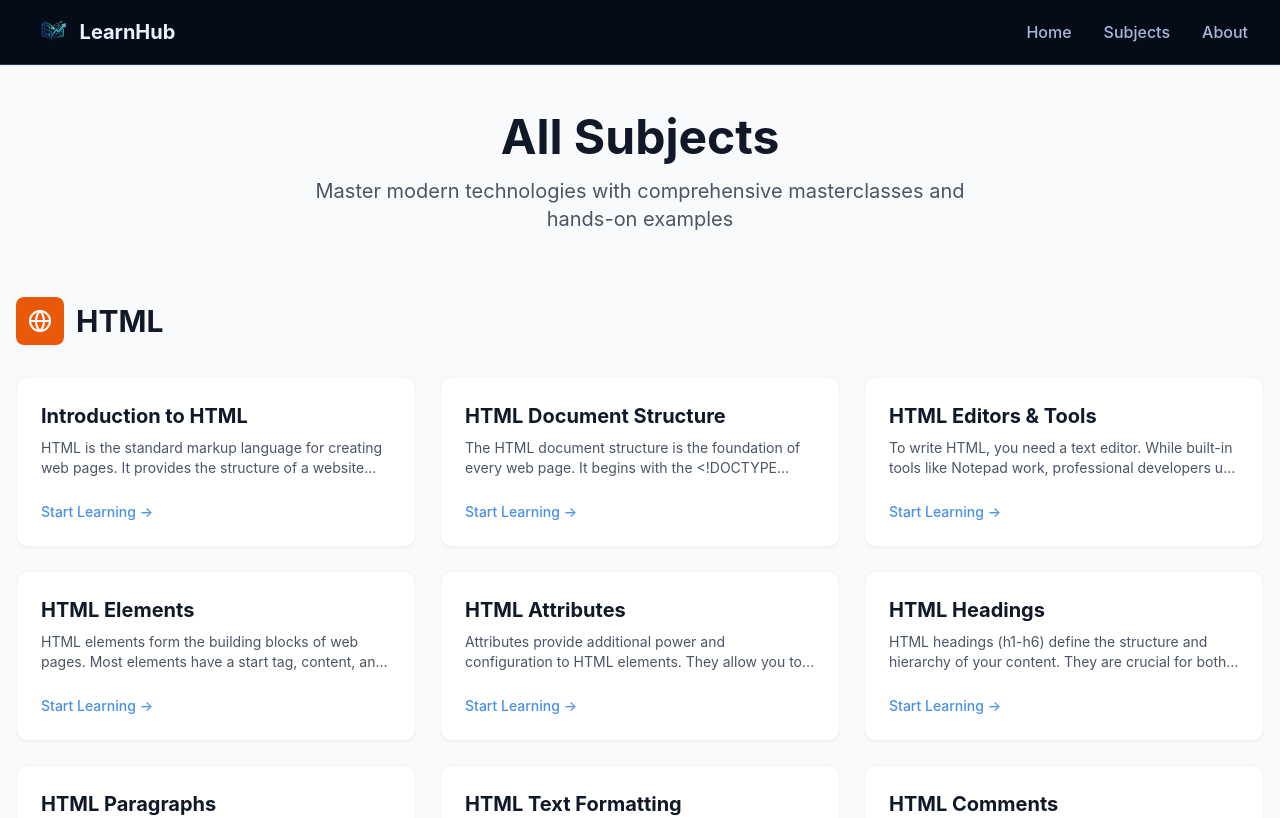
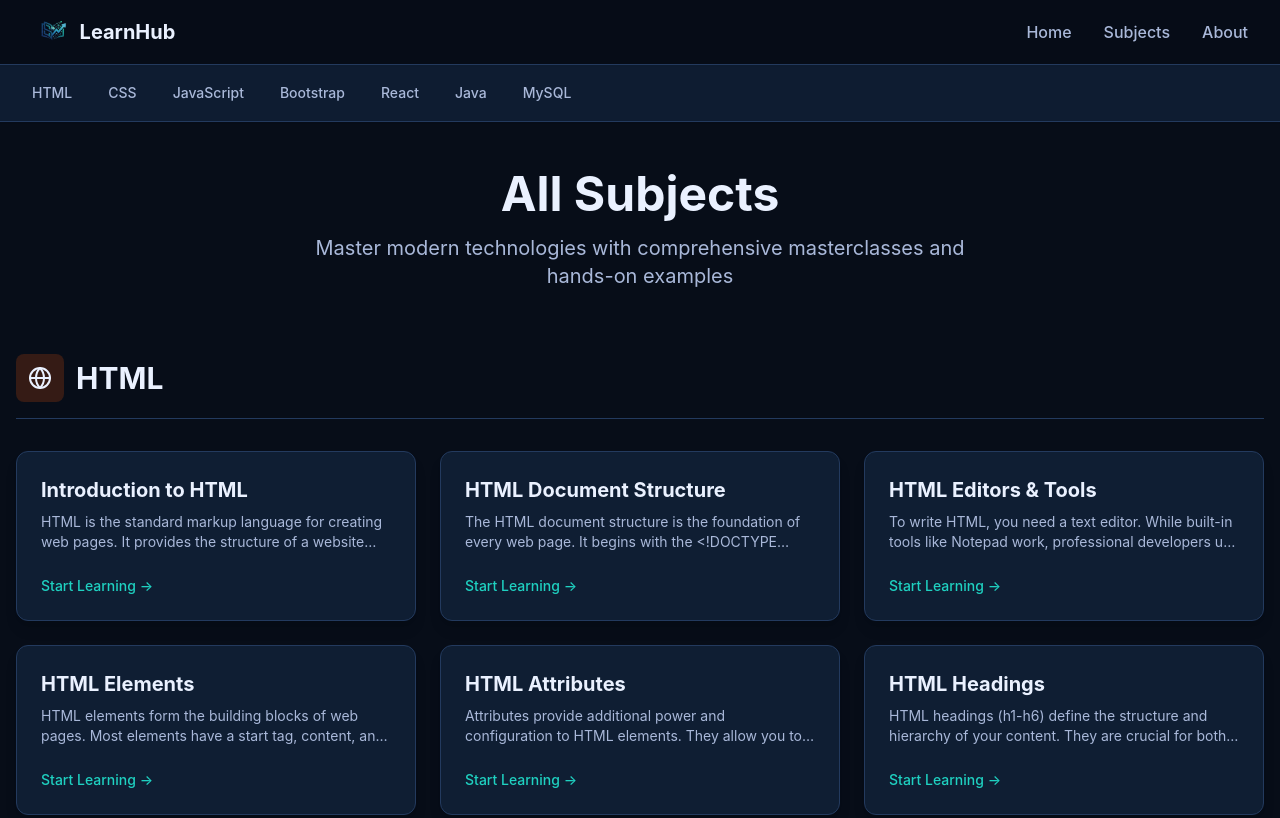
Before and after one commit to PayakulaTarun/Learn-Hub, a Next.js app: page /subjects in a window 1280 px wide. Shown: the top 818 px of the page. Built offline with nearby package versions, Linux system fonts and the light colour scheme; no server answers.

Commit message:
Add secondary sticky navbar to subjects page for easy navigation

```diff
--- a/src/pages/subjects/index.tsx
+++ b/src/pages/subjects/index.tsx
@@ -51,53 +51,89 @@ export default function SubjectsPage({ tutorials }: SubjectsPageProps) {
     return acc;
   }, {} as Record<string, TutorialMetadata[]>);
 
+  const sortedSubjects = Object.entries(grouped).sort(([a], [b]) => {
+    const order = [
+      'html',
+      'css',
+      'javascript',
+      'bootstrap',
+      'typescript',
+      'react',
+      'next.js',
+      'java',
+      'python',
+      'mysql',
+      'mongodb',
+      'git',
+      'django',
+    ];
+    const indexA = order.indexOf(a.toLowerCase());
+    const indexB = order.indexOf(b.toLowerCase());
+
+    // If both are in the list, sort by index
+    if (indexA !== -1 && indexB !== -1) return indexA - indexB;
+    // If only A is in list, A comes first
+    if (indexA !== -1) return -1;
+    // If only B is in list, B comes first
+    if (indexB !== -1) return 1;
+    // If neither, sort alphabetically
+    return a.localeCompare(b);
+  });
+
   return (
     <Layout>
       <Head>
         <title>All Subjects - LearnHub</title>
-        <meta name="description" content="Browse all available technology tutorials and masterclasses" />
+        <meta
+          name="description"
+          content="Browse all available technology tutorials and masterclasses"
+        />
       </Head>
 
-      <div className="min-h-screen bg-gray-50 py-12">
+      {/* Secondary Web Navigation (Sticky) */}
+      <div className="sticky top-16 z-40 bg-ui-card/95 backdrop-blur-sm border-b border-ui-border shadow-sm hidden md:block">
+        <div className="container mx-auto px-4">
+          <div className="flex items-center space-x-1 overflow-x-auto py-3 no-scrollbar">
+            {sortedSubjects.map(([subject]) => (
+              <a
+                key={subject}
+                href={`#${subject.toLowerCase().replace(/\s+/g, '-')}`}
+                className="px-4 py-1.5 text-sm font-medium text-text-secondary hover:text-accent hover:bg-ui-dark rounded-full transition-all whitespace-nowrap"
+              >
+                {subject}
+              </a>
+            ))}
+          </div>
+        </div>
+      </div>
+
+      <div className="min-h-screen bg-ui-dark py-12">
         <div className="container mx-auto px-4">
           {/* Header */}
           <div className="text-center mb-16">
-            <h1 className="text-4xl lg:text-5xl font-bold text-gray-900 mb-4">
+            <h1 className="text-4xl lg:text-5xl font-bold text-text-primary mb-4">
               All Subjects
             </h1>
-            <p className="text-xl text-gray-600 max-w-2xl mx-auto">
-              Master modern technologies with comprehensive masterclasses and hands-on examples
+            <p className="text-xl text-text-secondary max-w-2xl mx-auto">
+              Master modern technologies with comprehensive masterclasses and
+              hands-on examples
             </p>
           </div>
 
           {/* Categories/Subjects */}
-          {Object.entries(grouped)
-            .sort(([a], [b]) => {
-                const order = ['html', 'css', 'javascript', 'bootstrap', 'typeScript', 'react', 'next.js', 'java', 'python', 'mysql', 'mongodb', 'git', 'django'];
-                const indexA = order.indexOf(a.toLowerCase());
-                const indexB = order.indexOf(b.toLowerCase());
-
-                // If both are in the list, sort by index
-                if (indexA !== -1 && indexB !== -1) return indexA - indexB;
-                // If only A is in list, A comes first
-                if (indexA !== -1) return -1;
-                // If only B is in list, B comes first
-                if (indexB !== -1) return 1;
-                // If neither, sort alphabetically
-                return a.localeCompare(b);
-            })
-            .map(([subject, tutorialList]) => {
-             const subjectKey = subject.toLowerCase();
+          {sortedSubjects.map(([subject, tutorialList]) => {
+            const subjectKey = subject.toLowerCase();
             const Icon = categoryIcons[subjectKey] || BookOpen;
             const colorClass = categoryColors[subjectKey] || 'bg-gray-500';
+            const subjectId = subject.toLowerCase().replace(/\s+/g, '-');
 
             return (
-              <div key={subject} className="mb-16">
-                <div className="flex items-center gap-3 mb-8">
-                  <div className={`${colorClass} p-3 rounded-lg`}>
-                    <Icon className="text-white" size={24} />
+              <div key={subject} id={subjectId} className="mb-16 scroll-mt-32">
+                <div className="flex items-center gap-3 mb-8 border-b border-ui-border pb-4">
+                  <div className={`${colorClass} p-3 rounded-lg bg-opacity-20`}>
+                    <Icon className="text-text-primary" size={24} />
                   </div>
-                  <h2 className="text-3xl font-bold text-gray-900 capitalize">
+                  <h2 className="text-3xl font-bold text-text-primary capitalize">
                     {subject}
                   </h2>
                 </div>
@@ -107,20 +143,22 @@ export default function SubjectsPage({ tutorials }: SubjectsPageProps) {
                     <Link
                       key={tutorial.slug}
                       href={`/subjects/${tutorial.slug}`}
-                      className="group bg-white rounded-xl shadow-sm hover:shadow-xl transition-all duration-300 overflow-hidden border border-gray-100 hover:border-[#4A90E2]"
+                      className="group bg-ui-card rounded-xl shadow-lg hover:shadow-glow transition-all duration-300 overflow-hidden border border-ui-border hover:border-accent"
                     >
                       <div className="p-6">
-                        <h3 className="text-xl font-bold text-gray-900 mb-2 group-hover:text-[#4A90E2] transition">
+                        <h3 className="text-xl font-bold text-text-primary mb-2 group-hover:text-accent transition">
                           {tutorial.title}
                         </h3>
-                        <p className="text-gray-600 text-sm line-clamp-2">
+                        <p className="text-text-secondary text-sm line-clamp-2">
                           {tutorial.description}
                         </p>
                       </div>
                       <div className="px-6 pb-6">
-                        <div className="flex items-center text-[#4A90E2] font-medium text-sm group-hover:gap-2 transition-all">
+                        <div className="flex items-center text-accent font-medium text-sm group-hover:gap-2 transition-all">
                           Start Learning
-                          <span className="ml-1 group-hover:ml-0 transition-all">→</span>
+                          <span className="ml-1 group-hover:ml-0 transition-all">
+                            →
+                          </span>
                         </div>
                       </div>
                     </Link>
@@ -133,9 +171,13 @@ export default function SubjectsPage({ tutorials }: SubjectsPageProps) {
           {/* Empty State */}
           {tutorials.length === 0 && (
             <div className="text-center py-16">
-              <BookOpen className="mx-auto text-gray-400 mb-4" size={64} />
-              <h3 className="text-2xl font-bold text-gray-900 mb-2">No tutorials available</h3>
-              <p className="text-gray-600">Check back soon for new content!</p>
+              <BookOpen className="mx-auto text-text-muted mb-4" size={64} />
+              <h3 className="text-2xl font-bold text-text-primary mb-2">
+                No tutorials available
+              </h3>
+              <p className="text-text-secondary">
+                Check back soon for new content!
+              </p>
             </div>
           )}
         </div>
--- a/src/styles/globals.css
+++ b/src/styles/globals.css
@@ -42,3 +42,13 @@
     @apply opacity-90;
   }
 }
+
+@layer utilities {
+  .no-scrollbar::-webkit-scrollbar {
+    display: none;
+  }
+  .no-scrollbar {
+    -ms-overflow-style: none;
+    scrollbar-width: none;
+  }
+}
```
